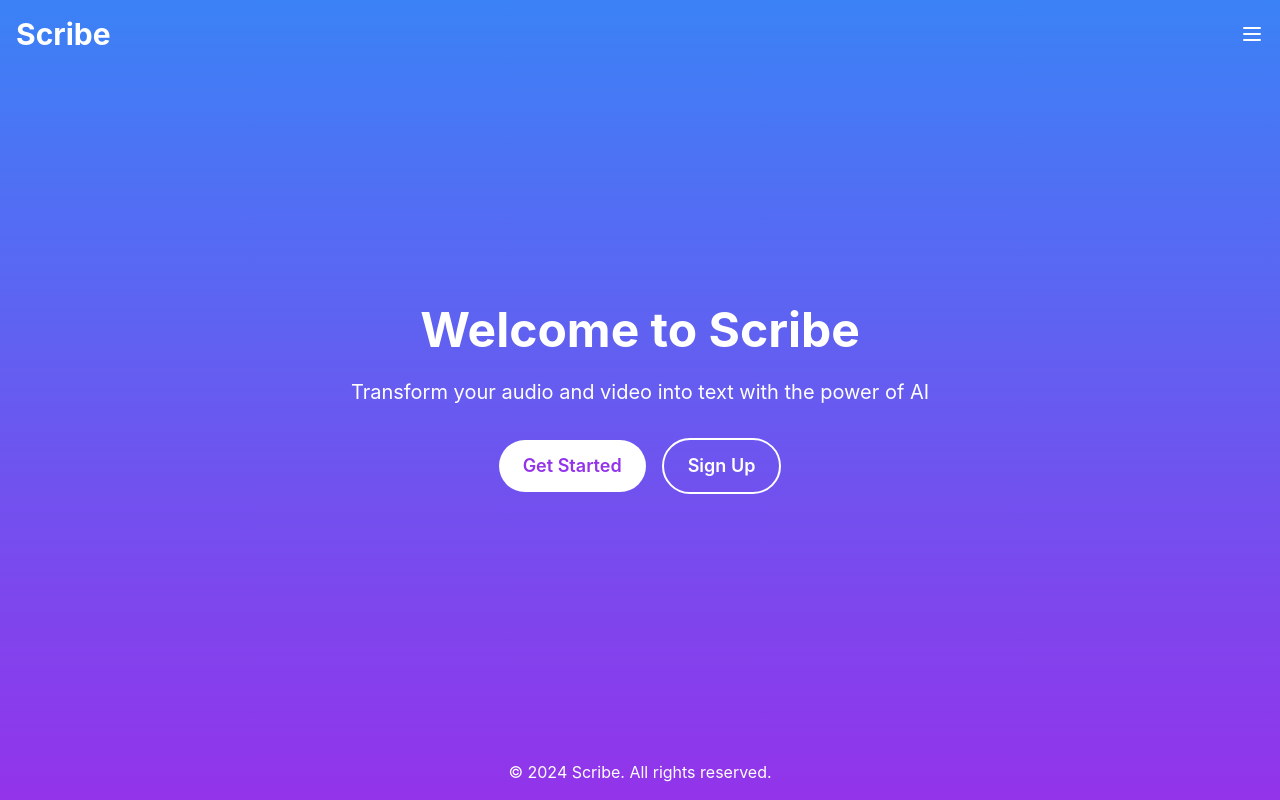
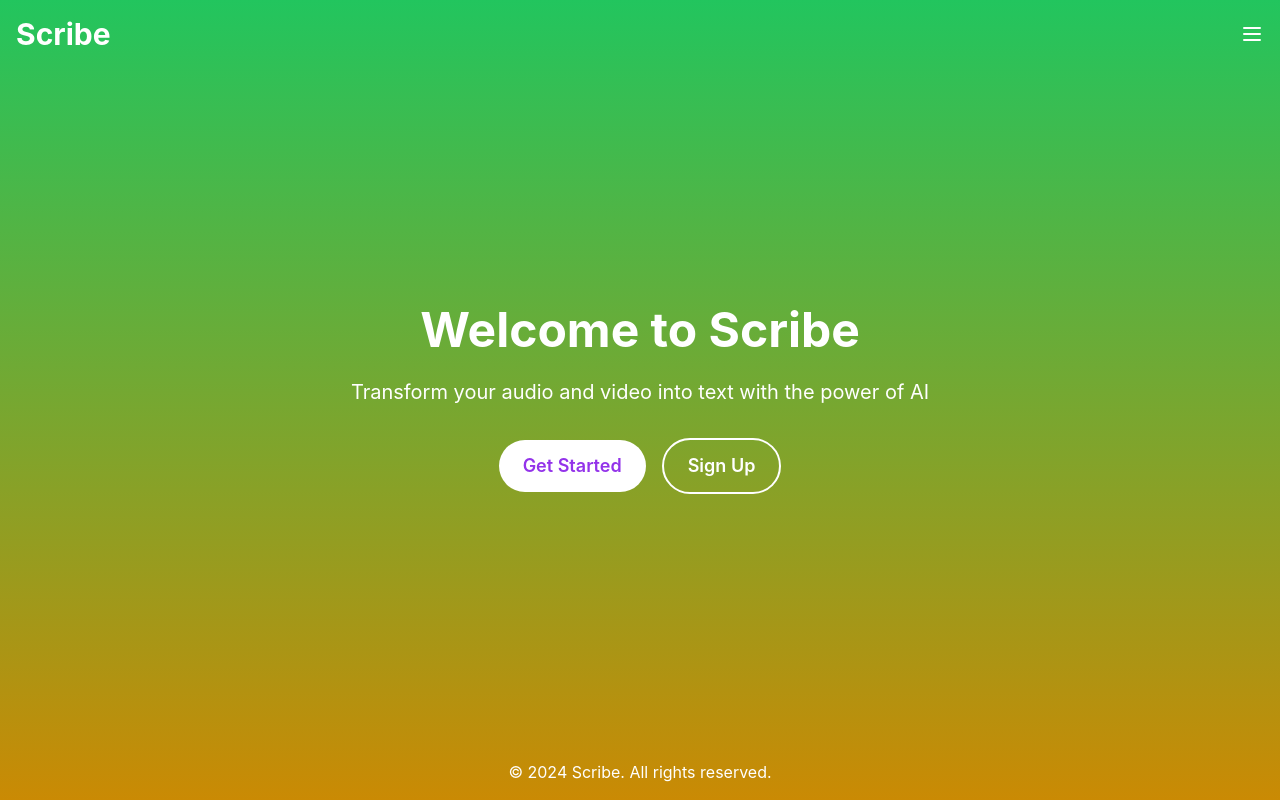
Before and after one commit to Qwill96227/AI-Project, a React (Create React App) app in the folder scribe-ai/: page / in a window 1280 px wide. Built offline with nearby package versions, Linux system fonts and the light colour scheme.

Commit message:
Changed the color of the backround

```diff
--- a/scribe-ai/src/App.js
+++ b/scribe-ai/src/App.js
@@ -16,7 +16,7 @@ function App() {
   };
 
   return (
-    <div className="min-h-screen bg-gradient-to-b from-blue-500 to-purple-600 flex flex-col justify-center items-center text-white relative">
+    <div className="min-h-screen bg-gradient-to-b from-green-500 to-yellow-600 flex flex-col justify-center items-center text-white relative">
       <header className="absolute top-0 left-0 right-0 p-4 flex justify-between items-center">
         <h1 className="text-3xl font-bold">Scribe</h1>
         <button onClick={toggleMenu} className="text-white focus:outline-none">
```
